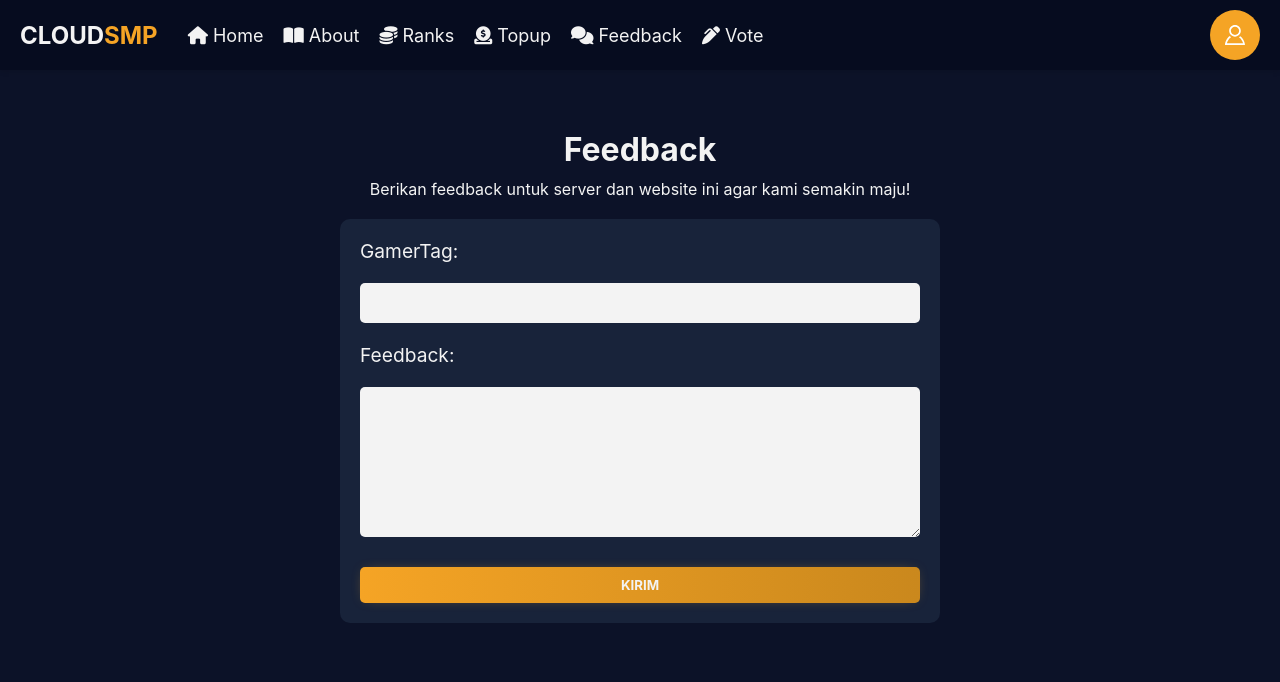
After one commit to ChairawanChannel/CLOUD-SMP, a PHP site: page /feedback.html in a window 1280 px wide. The commit adds this page. Shown: the top 682 px of the page. Run offline with PHP 8.4, Linux system fonts and the light colour scheme; some libraries are stand-ins or nearby versions; some web fonts are replaced.

Commit message:
feedback.html

```diff
--- a/assets/css/style.css
+++ b/assets/css/style.css
@@ -407,6 +407,19 @@ body {
   object-fit: cover;
 }
 
+.welcome{
+  text-transform: uppercase;
+  color: #E9EED9;
+}
+
+a:visited {
+  color: #f3f3f3;
+}
+
+a:link {
+    color: #f3f3f3; /* warna untuk link yang belum dikunjungi */
+}
+
 .prev-btn,
 .next-btn {
   position: absolute;
--- /dev/null
+++ b/feedback.html
@@ -0,0 +1,120 @@
+<!DOCTYPE html>
+<html lang="en">
+  <head>
+    <meta charset="UTF-8" />
+    <meta name="viewport" content="width=device-width, initial-scale=1.0" />
+    <!-- Font Awesome -->
+    <link
+      rel="stylesheet"
+      href="https://cdnjs.cloudflare.com/ajax/libs/font-awesome/6.6.0/css/all.min.css"
+    />
+    <link rel="stylesheet" href="assets/css/style.css" />
+    <title>Cloud SMP - Feedback</title>
+  </head>
+  <body>
+    <!-- Navbar Start -->
+    <nav class="navbar">
+      <div class="logo">
+        <a href="index.html" style="text-decoration: none">
+          CLOUD<span>SMP</span></a
+        >
+      </div>
+      <!-- Navigation Links -->
+      <div class="nav-links">
+        <a href="index.html" class="nav-link"
+          ><i class="fa fa-home" aria-hidden="true"></i> Home</a
+        >
+        <a href="index.html#about" class="nav-link"
+          ><i class="fas fa-book-open"></i> About</a
+        >
+        <a href="index.html#ranks" class="nav-link"
+          ><i class="fa-solid fa-coins"></i> Ranks</a
+        >
+        <a href="#topup" class="nav-link"
+          ><i class="fa-solid fa-circle-dollar-to-slot"></i> Topup</a
+        >
+        <a href="feedback.html" class="nav-link"
+          ><i class="fa-solid fa-comments"></i> Feedback</a
+        >
+        <a href="#" class="nav-link"
+          ><i class="fa-solid fa-pen-clip"></i> Vote</a
+        >
+      </div>
+
+      <!-- Profile Menu and Burger Icon -->
+      <div class="navbar-right">
+        <label class="popup">
+          <input type="checkbox" />
+          <div tabindex="0" class="burger">
+            <svg
+              viewBox="0 0 24 24"
+              fill="white"
+              height="20"
+              width="20"
+              xmlns="http://www.w3.org/2000/svg"
+            >
+              <path
+                d="M12 2c2.757 0 5 2.243 5 5.001 0 2.756-2.243 5-5 5s-5-2.244-5-5c0-2.758 2.243-5.001 5-5.001zm0-2c-3.866 0-7 3.134-7 7.001 0 3.865 3.134 7 7 7s7-3.135 7-7c0-3.867-3.134-7.001-7-7.001zm6.369 13.353c-.497.498-1.057.931-1.658 1.302 2.872 1.874 4.378 5.083 4.972 7.346h-19.387c.572-2.29 2.058-5.503 4.973-7.358-.603-.374-1.162-.811-1.658-1.312-4.258 3.072-5.611 8.506-5.611 10.669h24c0-2.142-1.44-7.557-5.631-10.647z"
+              ></path>
+            </svg>
+          </div>
+          <nav class="popup-window">
+            <legend>Quick Start</legend>
+            <ul>
+              <li>
+                <button>
+                  <svg
+                    width="14"
+                    height="14"
+                    viewBox="0 0 24 24"
+                    fill="none"
+                    stroke="currentColor"
+                    stroke-width="1.2"
+                    stroke-linecap="round"
+                    xmlns="http://www.w3.org/2000/svg"
+                  >
+                    <path
+                      d="M19 4v6.406l-3.753 3.741-6.463-6.462 3.7-3.685h6.516zm2-2h-12.388l1.497 1.5-4.171 4.167 9.291 9.291 4.161-4.193 1.61 1.623v-12.388zm-5 4c.552 0 1 .449 1 1s-.448 1-1 1-1-.449-1-1 .448-1 1-1zm0-1c-1.104 0-2 .896-2 2s.896 2 2 2 2-.896 2-2-.896-2-2-2zm6.708.292l-.708.708v3.097l2-2.065-1.292-1.74zm-12.675 9.294l-1.414 1.414h-2.619v2h-2v2h-2v-2.17l5.636-5.626-1.417-1.407-6.219 6.203v5h6v-2h2v-2h2l1.729-1.729-1.696-1.685z"
+                    ></path>
+                  </svg>
+                  <a href="login.html" style="text-decoration: none">LOGIN</a>
+                </button>
+              </li>
+            </ul>
+          </nav>
+        </label>
+      </div>
+    </nav>
+    <!-- Navbar End -->
+
+    <!-- Feedback Section -->
+    <div id="feedback" class="feedback">
+      <h2 class="title-feedback">Feedback</h2>
+      <p class="description-content-in-heading">
+        Berikan feedback untuk server dan website ini agar kami semakin maju!
+      </p>
+      <div class="feedback-container">
+        <form action="#" method="post">
+          <label for="name">GamerTag:</label><br />
+          <input
+            type="text"
+            id="name"
+            name="name"
+            required
+            autocomplete="off"
+          /><br />
+          <label for="feedback">Feedback:</label><br />
+          <textarea
+            id="feedback"
+            name="feedback"
+            required
+            autocomplete="off"
+          ></textarea
+          ><br />
+          <input type="submit" value="Kirim" />
+        </form>
+      </div>
+    </div>
+    <!-- Feedback End -->
+  </body>
+</html>
--- a/login.html
+++ b/login.html
@@ -24,5 +24,7 @@
         </form>
       </div>
     </div>
+
+    <script src="assets/javascript/script.js"></script>
   </body>
 </html>
```
Also changed, not shown: index.html (+22 -24 lines).
